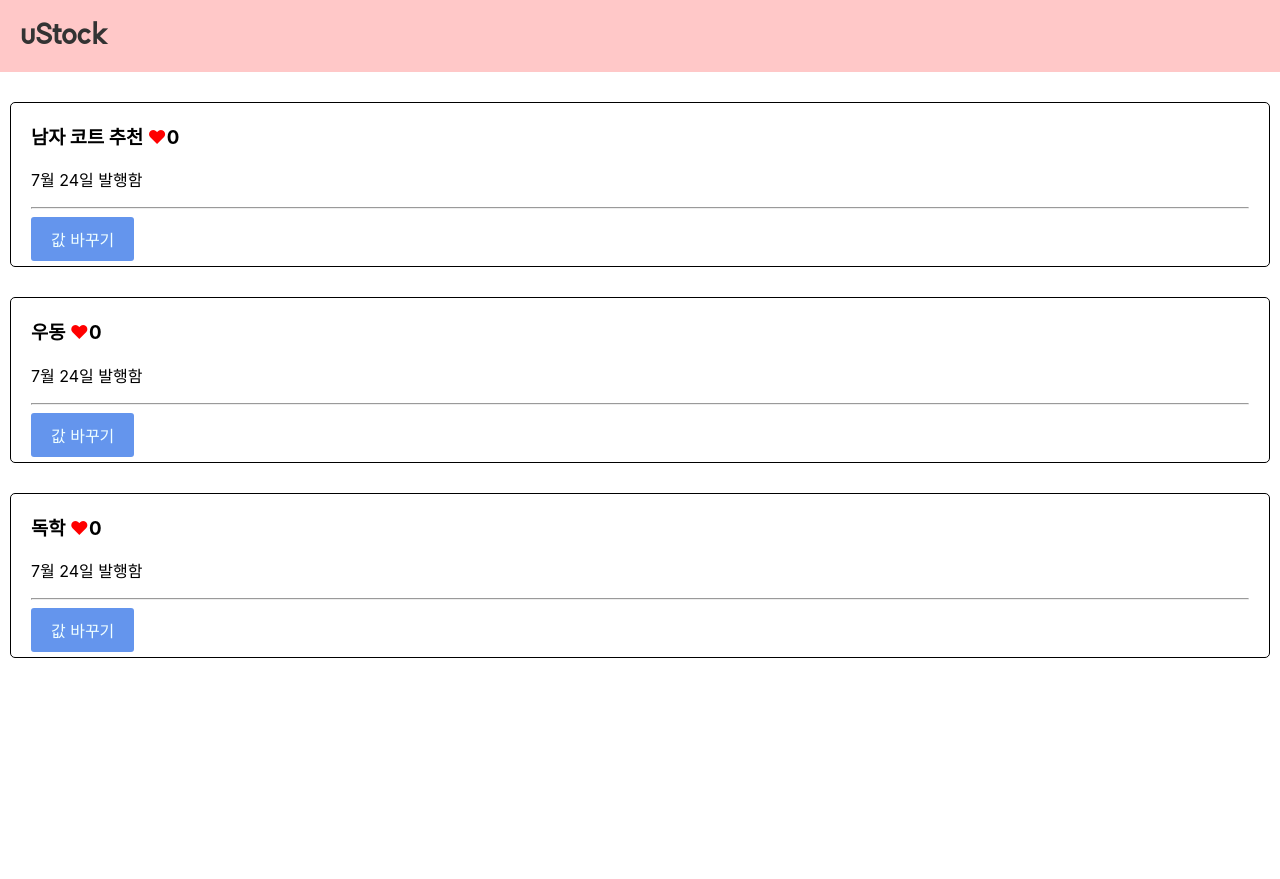
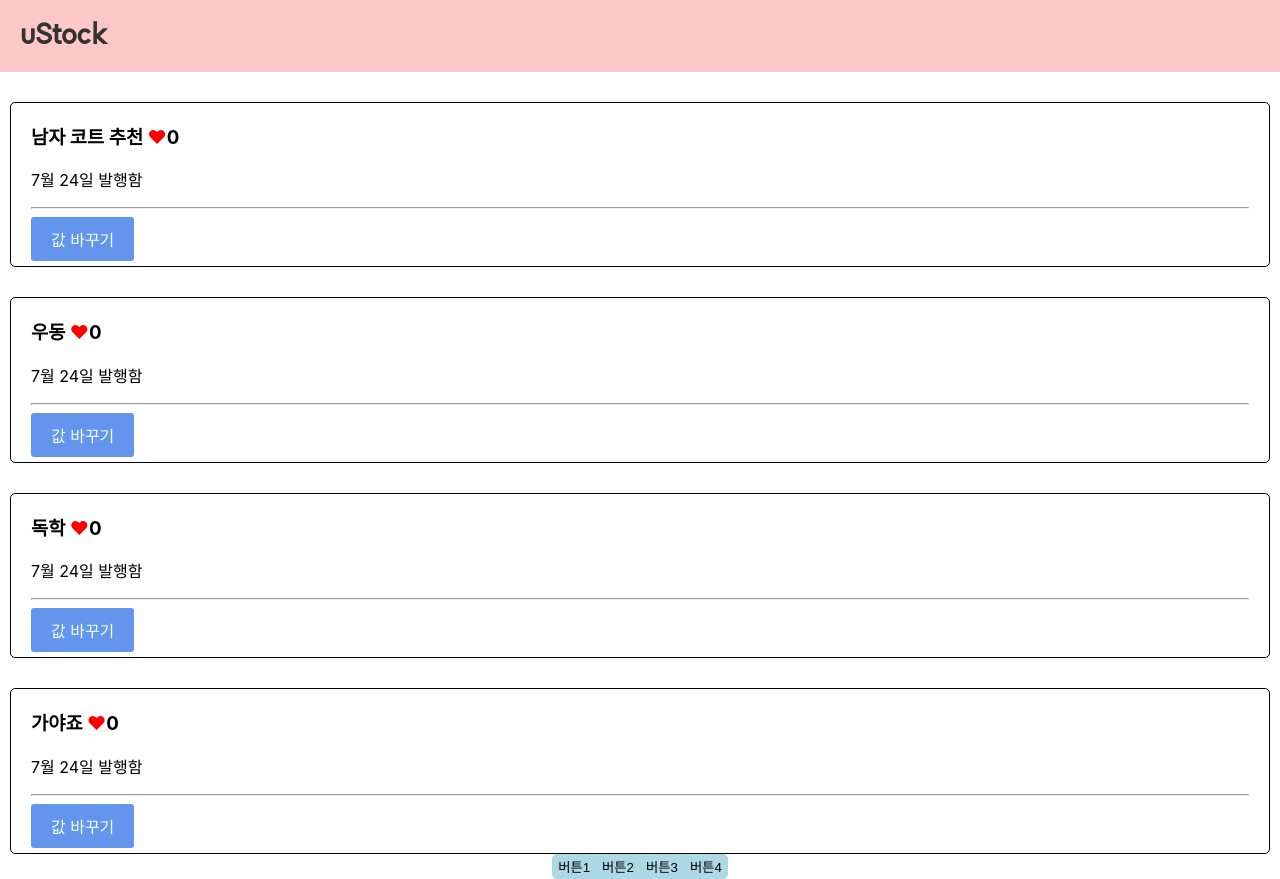
Before and after one commit to njg7194/Cafe24-demo, a React (Create React App) app in the folder ex-react/: page / in a window 1280 px wide. Before the commit the page ends 800 px from the top, so only its background shows below. Built offline with nearby package versions, Linux system fonts and the light colour scheme.

Commit message:
공익 중 / 코딩애플 / props로 상세페이지 만들기 완료.

```diff
--- a/ex-react/src/App.css
+++ b/ex-react/src/App.css
@@ -48,6 +48,29 @@
   text-align: left;
   padding-left: 20px;
   padding-right: 20px;
+}
+.buttonSet{
+  text-align: center;
+
+}
+
+.buttonSet button{
+  padding: 3px;
+  padding-left: 6px;
+  padding-right: 6px;
+  background-color: lightblue;
+  border-color: rgb(124, 218, 250);
+  border-style:none;
+}
+
+.buttonSet .bt1{
+border-top-left-radius: 5px;
+border-bottom-left-radius: 5px;
+}
+
+.buttonSet .bt4{
+  border-top-right-radius: 5px;
+  border-bottom-right-radius: 5px;
 }
 
 .modal {
--- a/ex-react/src/App.js
+++ b/ex-react/src/App.js
@@ -6,8 +6,9 @@ import './App.css';
 function App() {
 
   let[modal, modalSet] = useState(false);
-  let [man,manSet] = useState(['남자 코트 추천', '우동', '독학']);
+  let [man,manSet] = useState(['남자 코트 추천', '우동', '독학','가야죠']);
   let [tb, tbSet] = useState(0);
+  let [btnStat,btnStatSet] = useState(0);
 
 
   return (
@@ -29,9 +30,15 @@ function App() {
         })
       }
 
+      <div className="buttonSet">
+        <button className="bt1" onClick={() => { btnStatSet(0); modalSet(!modal)  }}>버튼1</button>
+        <button className="bt2" onClick={() => { btnStatSet(1); modalSet(!modal)}}>버튼2</button>
+        <button className="bt3" onClick={() => { btnStatSet(2); modalSet(!modal)}}>버튼3</button>
+        <button className="bt4" onClick={() => { btnStatSet(3); modalSet(!modal)}}>버튼4</button>
+      </div>
       {
         modal === true
-          ? <Modal primename = {man}></Modal>
+          ? <Modal primename = {man} btnstat = {btnStat}></Modal>
           : null
       }
     </div>
@@ -56,7 +63,7 @@ function Modal(props) {
   return (
     <div className="modal">
       <div>
-        <h2>{ props.primename[1] }</h2>
+        <h2>{ props.primename[props.btnstat] }</h2>
         <p>날짜</p>
       </div>
       <div className="modal-layer"></div>
```
